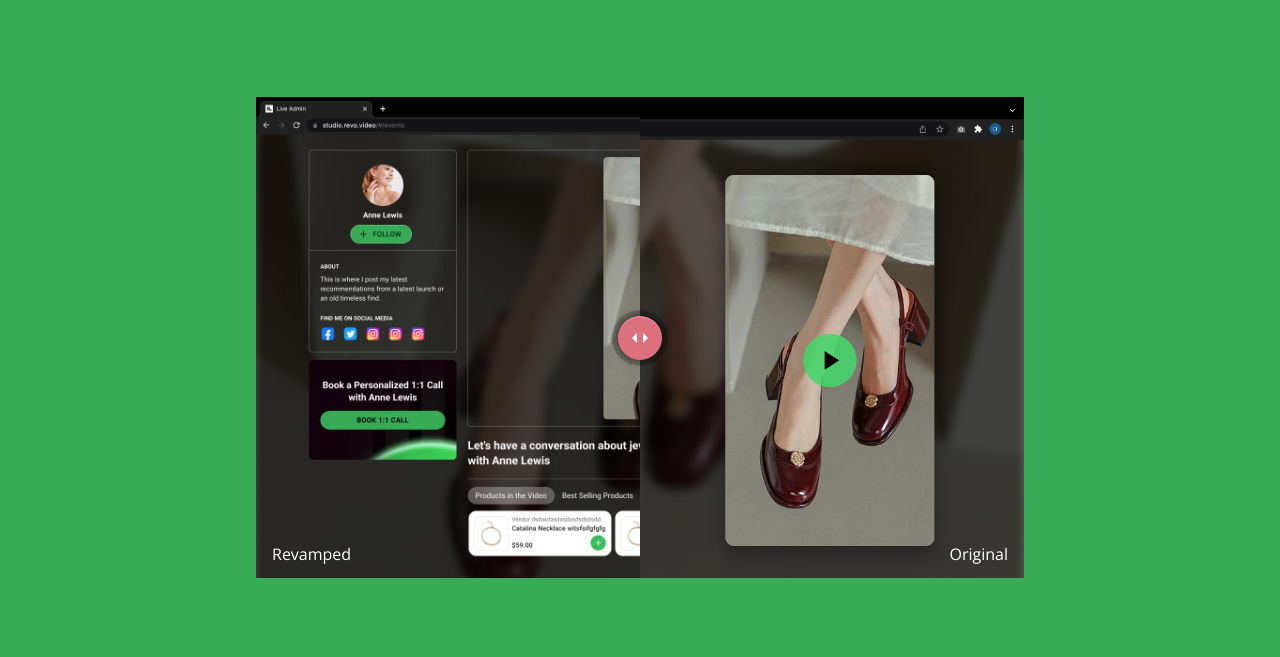
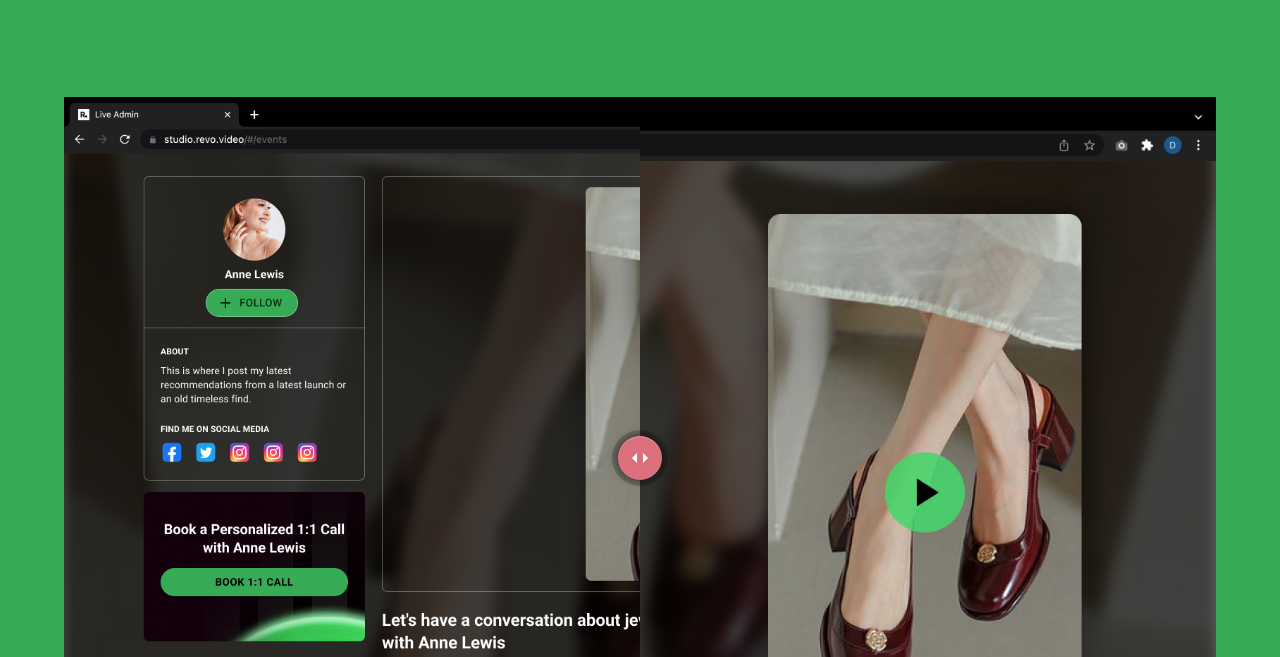
Before and after one commit to codyhouse/image-comparison-slider, a plain HTML site: page index.html in a window 1280 px wide. Shown: the part 143-800 px from the top of the page. Drawn offline with nearby package versions, Linux system fonts and the light colour scheme.

Commit message:
Update style.css

```diff
--- a/css/style.css
+++ b/css/style.css
@@ -58,7 +58,7 @@ header h1 {
 .cd-image-container {
   position: relative;
   width: 90%;
-  max-width: 768px;
+  max-width: 1200px;
   margin: 0em auto;
 }
 .cd-image-container img {
```
